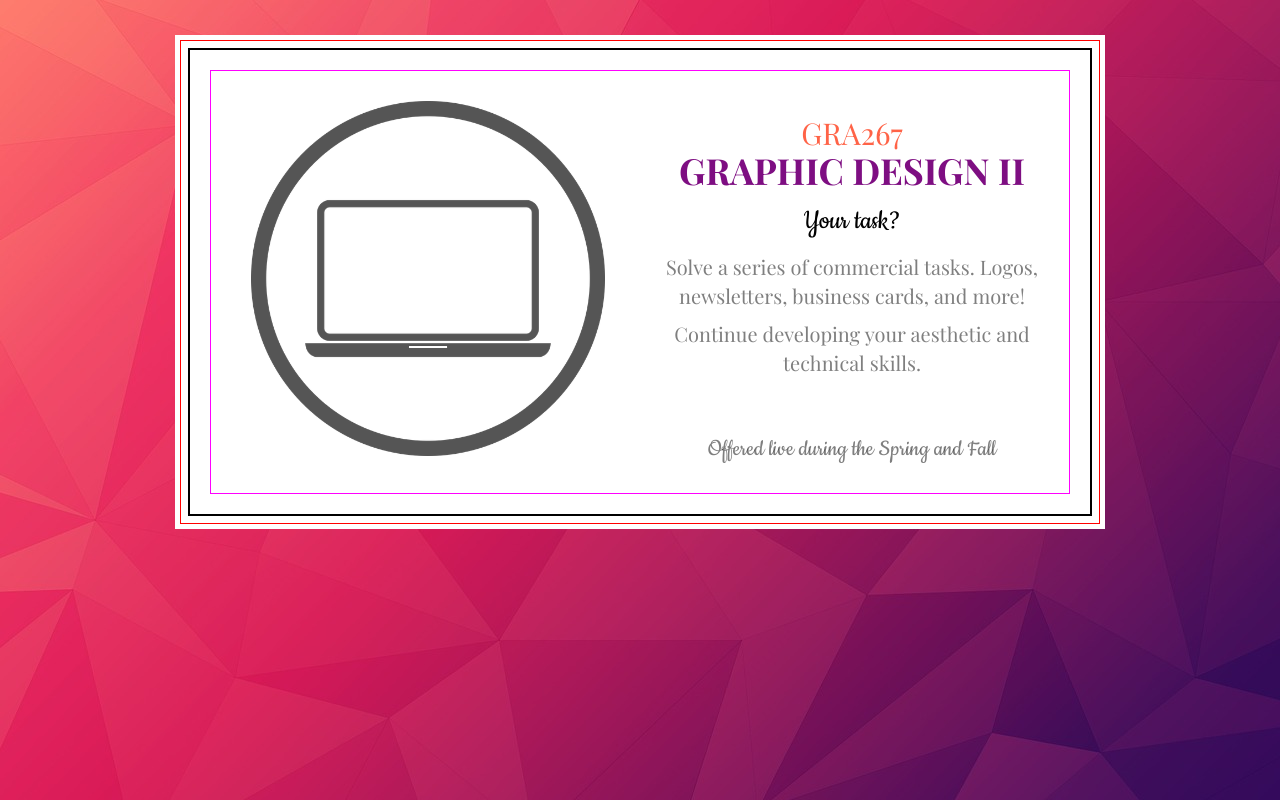
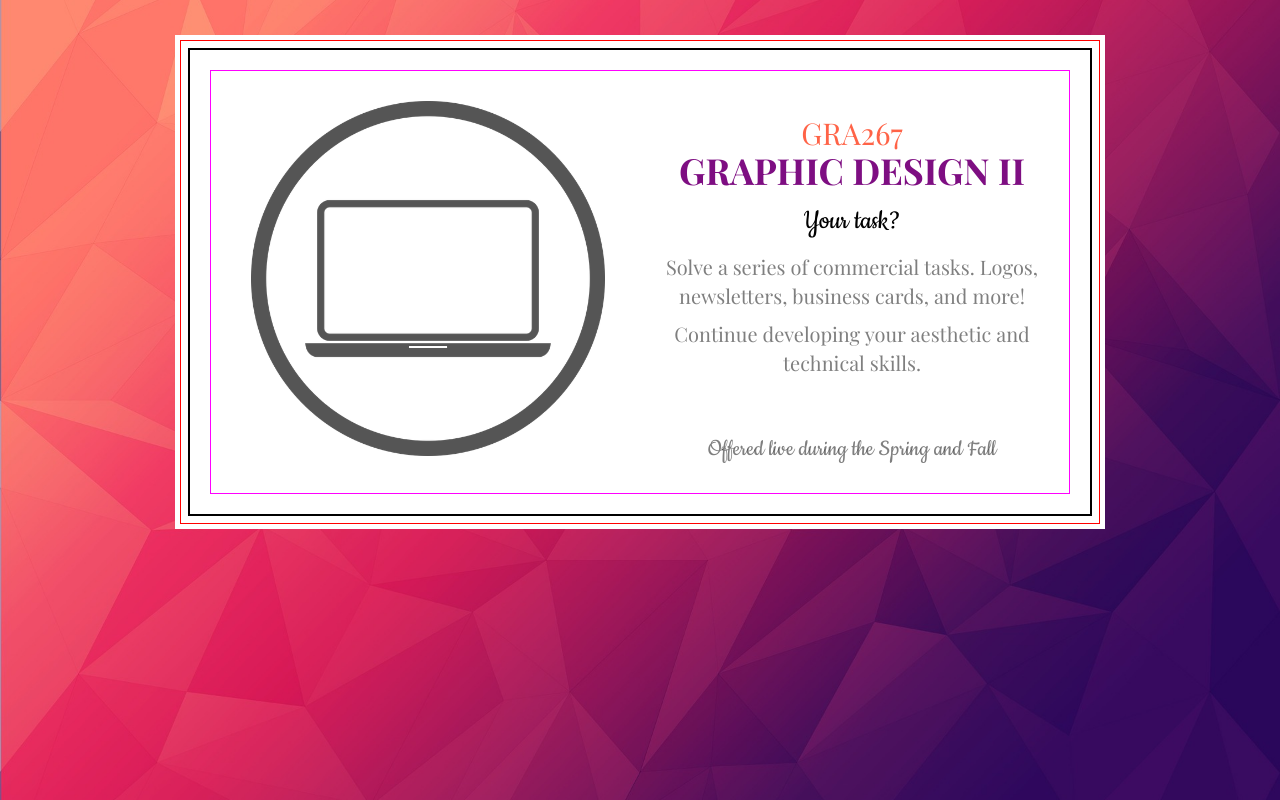
Before and after one commit to mccdgm/courses, a plain HTML site: page gra267/index.html in a window 1280 px wide. Drawn offline with nearby package versions, Linux system fonts and the light colour scheme.

Commit message:
Add files via upload

```diff
--- a/gra267/index.html
+++ b/gra267/index.html
@@ -17,7 +17,8 @@
         body{
             font-family: 'Montserrat', sans-serif;
             font-size: 20px;
-            background: url(red-background.jpg) center center fixed;
+            background: url(red-background.jpg) no-repeat center center fixed;
+            background-size: cover;
         }
       @media screen and (max-width: 767px) {
         body {
```
